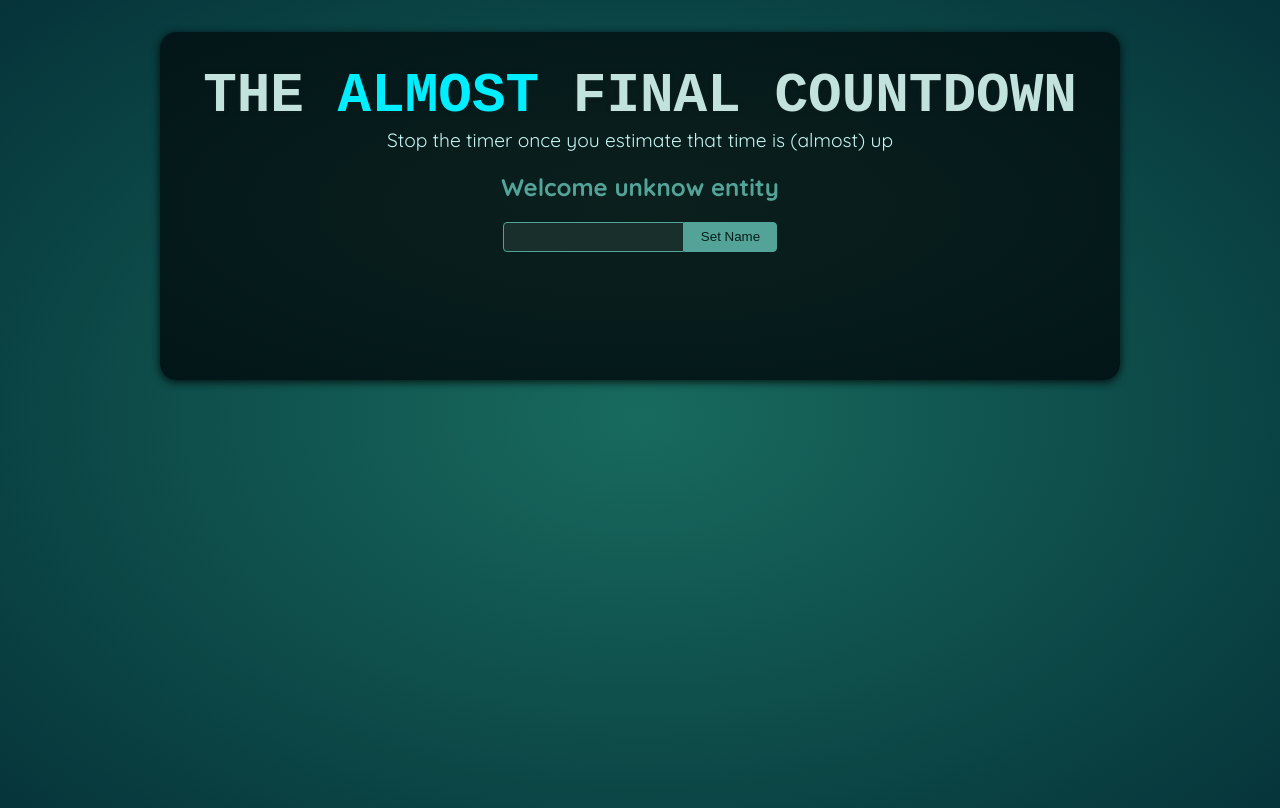
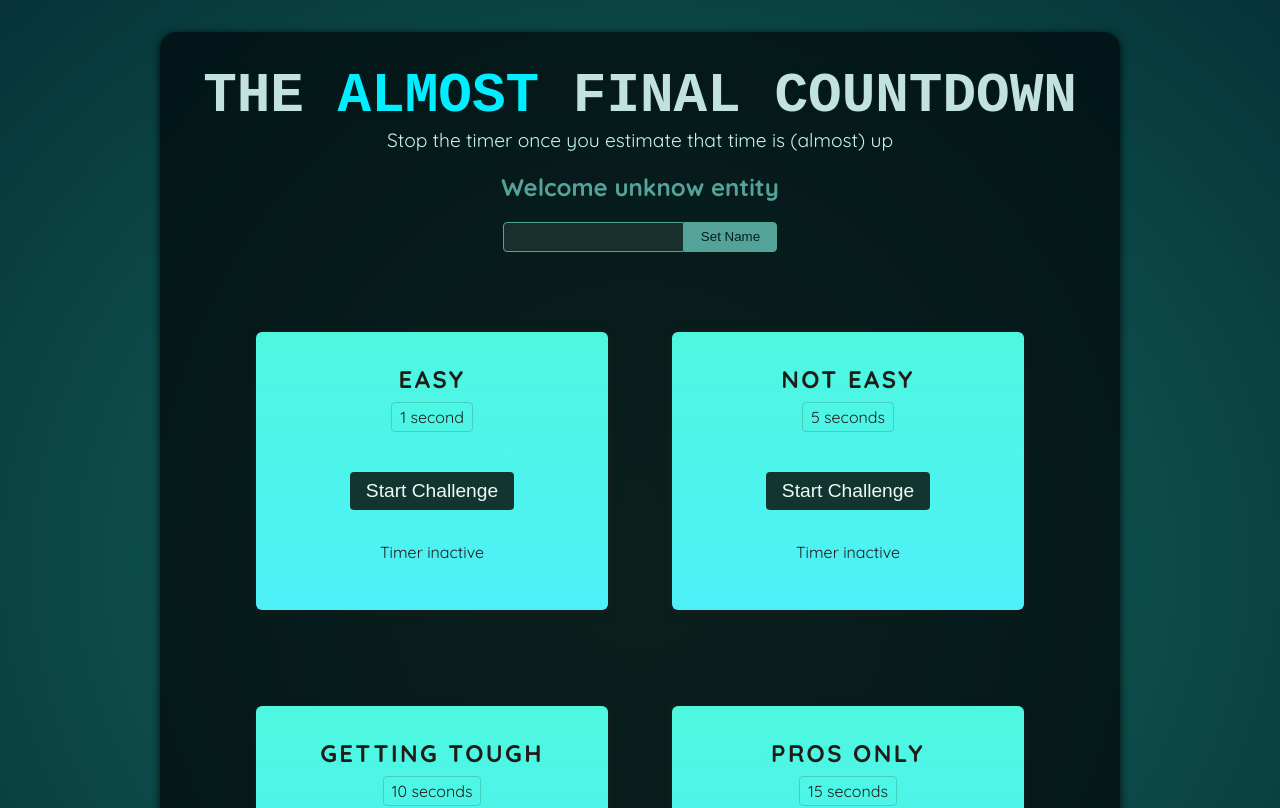
Before and after one commit to FelixKerser/portfolio-react-project-refs-portals, a React (Vite) app: page / in a window 1280 px wide. Shown: the top 808 px of the page. Built offline with nearby package versions, Linux system fonts and the light colour scheme; a web font is replaced by a local one.

Commit message:
Added new component
Added new component and elements that use hook useRef

```diff
--- a/src/App.jsx
+++ b/src/App.jsx
@@ -1,10 +1,16 @@
 import Player from './components/Player.jsx';
+import TimerChallenge from './components/TimerChallenge.jsx';
 
 function App() {
   return (
     <>
       <Player />
-      <div id="challenges"></div>
+      <div id="challenges">
+        <TimerChallenge title="Easy" targetTime={1} />
+        <TimerChallenge title="Not easy" targetTime={5} />
+        <TimerChallenge title="Getting tough" targetTime={10} />
+        <TimerChallenge title="Pros only" targetTime={15} />
+      </div>
     </>
   );
 }
--- /dev/null
+++ b/src/components/TimerChallenge.jsx
@@ -0,0 +1,42 @@
+import { useRef, useState } from "react";
+
+export default function TimerChallenge({ title, targetTime }) {
+
+    let timer = useRef();
+    targetTime = +targetTime;
+
+    const [timerStarted, setTimerStarted] = useState(false);
+
+    const [timerExpired, setTimerExpired] = useState(false);
+
+    function handleStart() {
+        setTimerStarted(true);
+        timer.current = setTimeout(() => { setTimerExpired(true) }, targetTime * 1000)
+    }
+
+    function handleStop() {
+        console.log('stopped')
+        setTimerStarted(false);
+        clearTimeout(timer.current)
+    }
+
+    return (
+        <section className="challenge">
+            <h2>{title}</h2>
+            {timerExpired && <p>You lost!</p>}
+            <p className="challenge-time">
+                {targetTime} second{targetTime > 1 ? 's' : ''}
+            </p>
+
+            <p>
+                <button onClick={timerStarted ? handleStop : handleStart}>
+                    {timerStarted ? 'Stop' : 'Start'} Challenge
+                </button>
+            </p>
+
+            <p className={timerStarted ? 'active' : undefined}>
+                {timerStarted ? 'Time is running' : 'Timer inactive'}
+            </p>
+        </section>
+    )
+}
```
